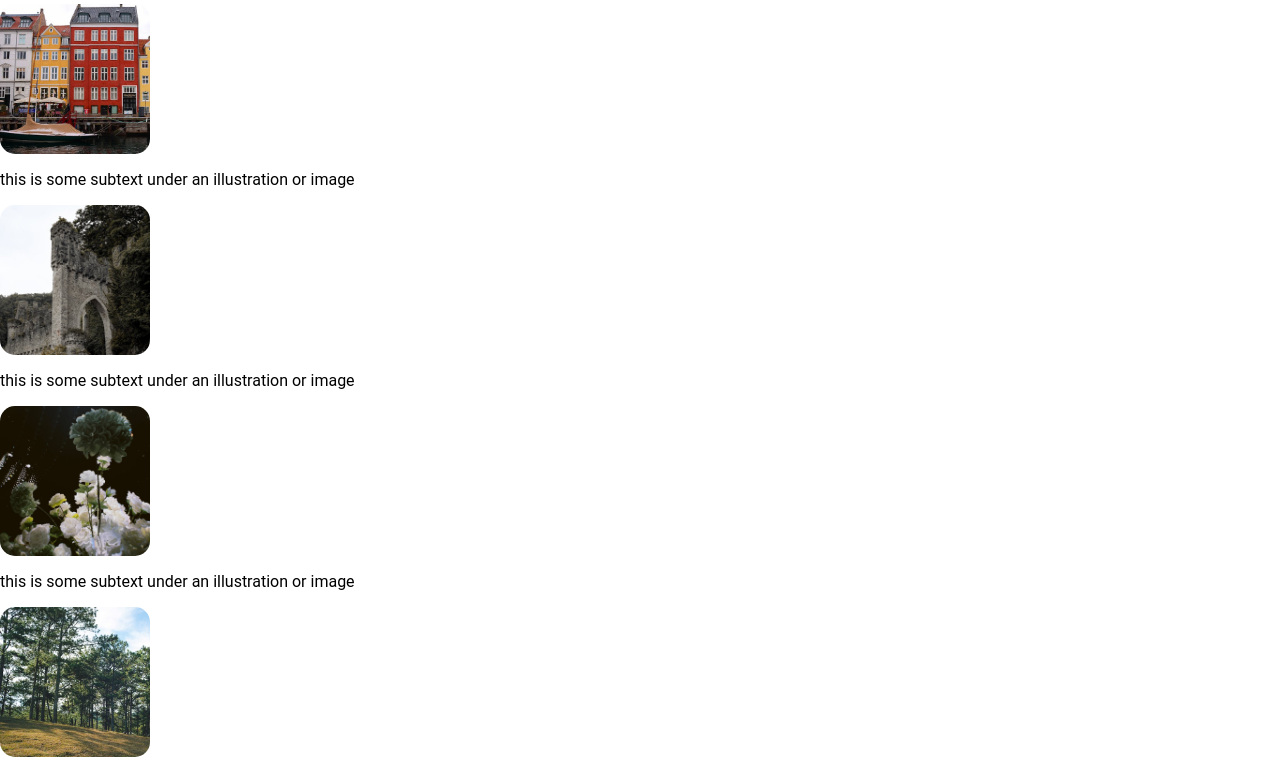
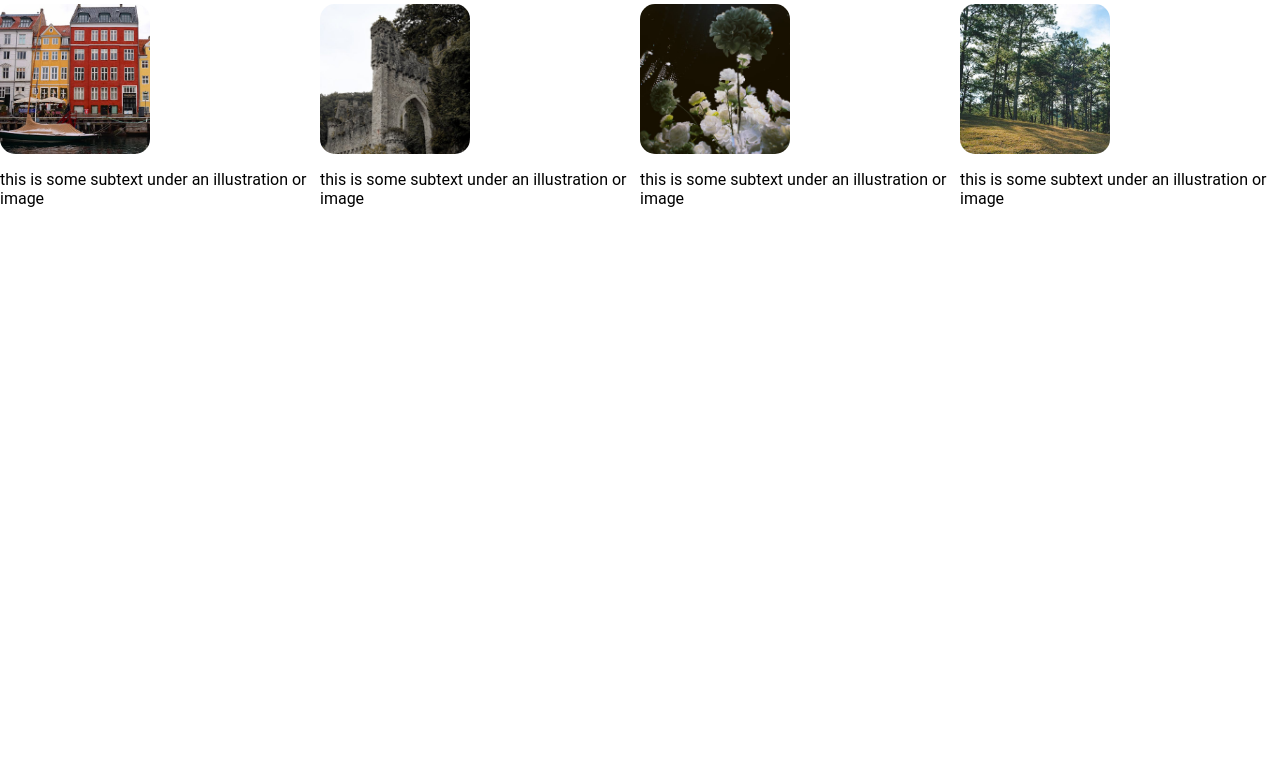
Before and after one commit to mustafa-bhatti/landing-page, a plain HTML site: page index.html in a window 1280 px wide. Shown: the part 588-1358 px from the top of the page. After the commit the page ends 812 px from the top, so only its background shows below. Drawn offline with Linux system fonts and the light colour scheme.

Commit message:
put the cards in row format under the heading

```diff
--- a/styles.css
+++ b/styles.css
@@ -94,6 +94,16 @@ ul {
     -ms-border-radius: 12px;
     -o-border-radius: 12px;
 }
+
+.info-container{
+    display: flex;
+    flex-direction: column;
+    justify-content: center;
+    align-items: center;
+}
+.card-container{
+    display: flex;
+}
 .info-img {
     border-radius: 15px;
     width: 150px;
```
Also changed, not shown: index.html (+0 -1 lines).
